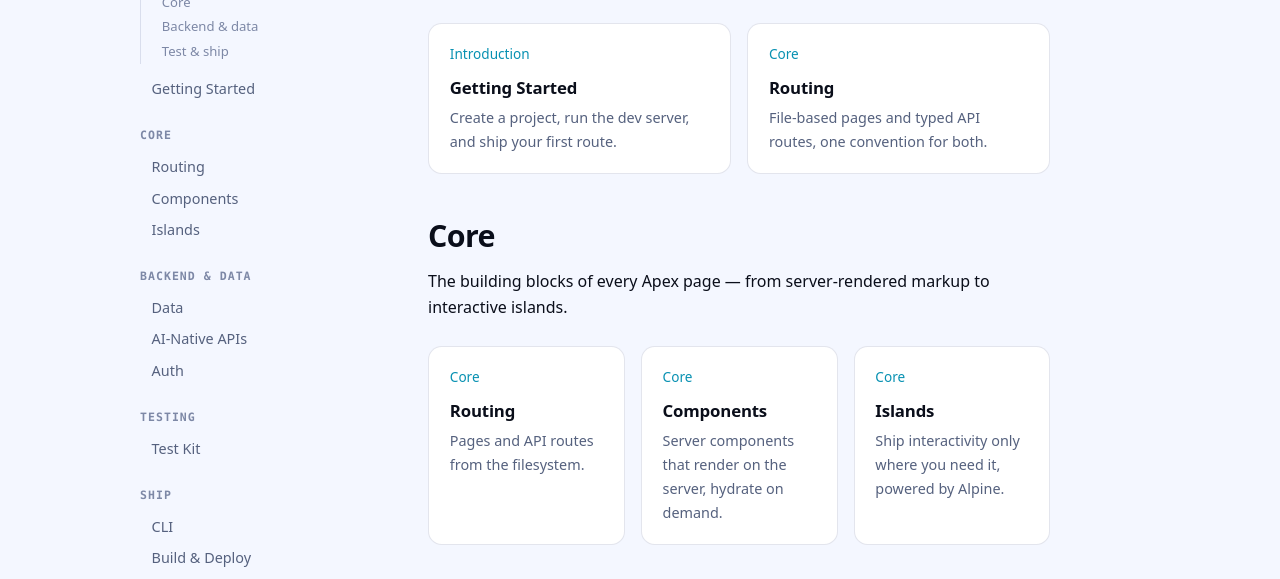
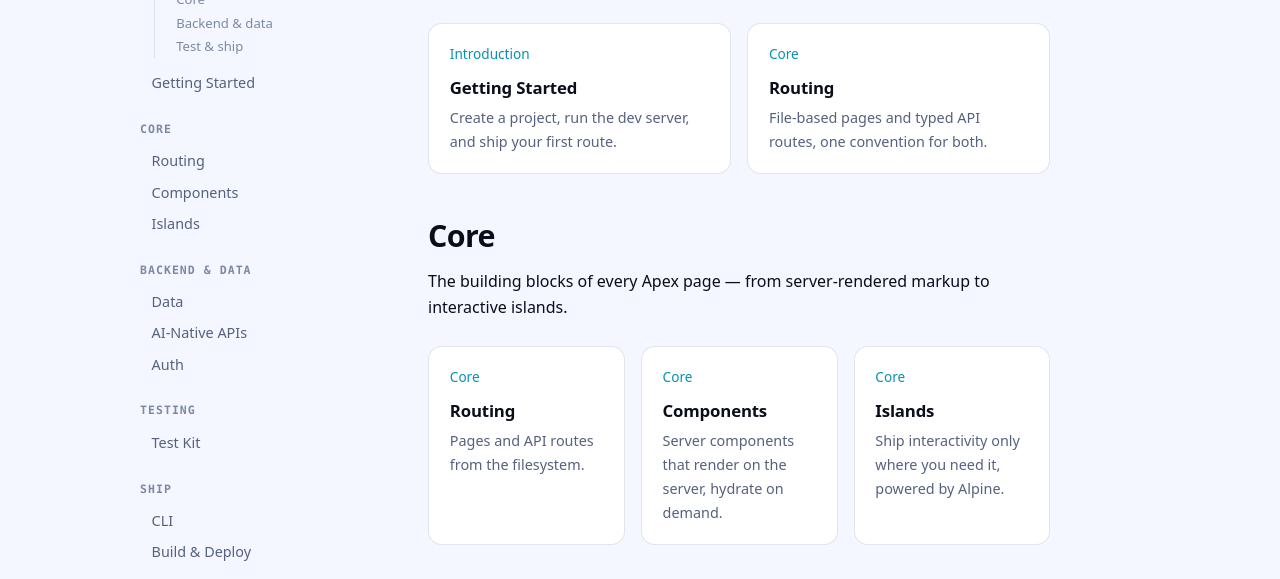
Before and after one commit to andrecorugda/apexjs, a website: page docs/docs/index.html in a window 1280 px wide. Shown: the part 521-1100 px from the top of the page. Drawn offline with Linux system fonts and the light colour scheme.

Commit message:
site(docs): indent the 3rd-level sidebar sections clearly (Synapse-style)
Bump the .subnav indent (margin+padding+connecting left border) so the current page's
section links read as a clear third level under the page, not near-flush.

```diff
--- a/docs/style.css
+++ b/docs/style.css
@@ -1001,26 +1001,33 @@ figcaption {
   border-left-color: var(--glacier);
   font-weight: 600;
 }
-/* Third level: the current page's sections, nested under it. */
+/* Third level: the current page's sections, indented under the page (à la Synapse). */
 .docs-sidebar .subnav {
   list-style: none;
-  margin: 0.25rem 0 0.6rem;
-  padding-left: 0.75rem;
+  margin: 0.2rem 0 0.6rem 0.85rem; /* indent the whole sublist under its page */
+  padding-left: 0.8rem;
   border-left: 1px solid var(--line);
 }
 .docs-sidebar .subnav li {
   margin: 0;
 }
 .docs-sidebar .subnav a {
+  display: block;
   font-size: 0.82rem;
   color: var(--faint);
-  padding: 0.22rem 0.55rem;
+  padding: 0.2rem 0.55rem;
   border-left: none;
+  border-radius: var(--radius-btn);
   font-weight: 400;
+  line-height: 1.3;
 }
 .docs-sidebar .subnav a:hover {
   color: var(--glacier);
   background: var(--glacier-soft);
+}
+.docs-sidebar .subnav a[aria-current="true"] {
+  color: var(--glacier);
+  font-weight: 600;
 }
 @media (max-width: 720px) {
   .docs-shell {
```
